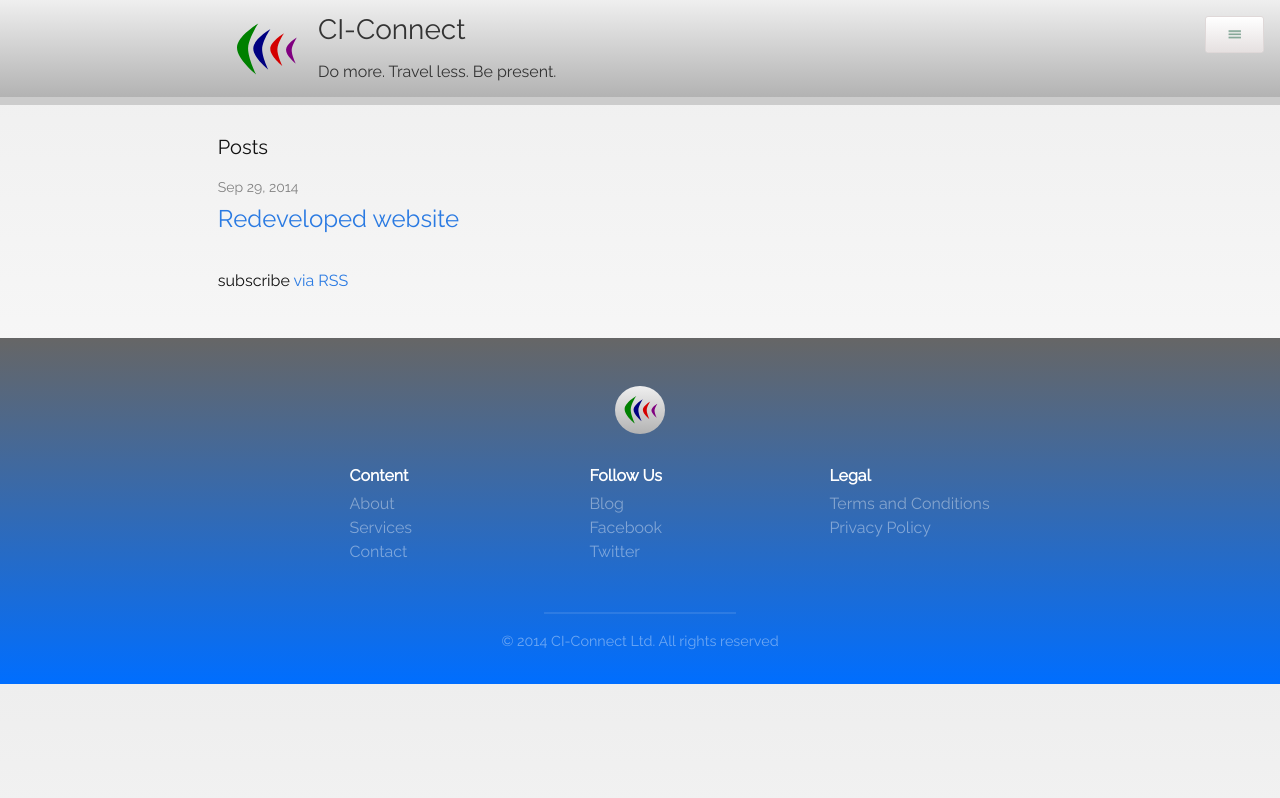
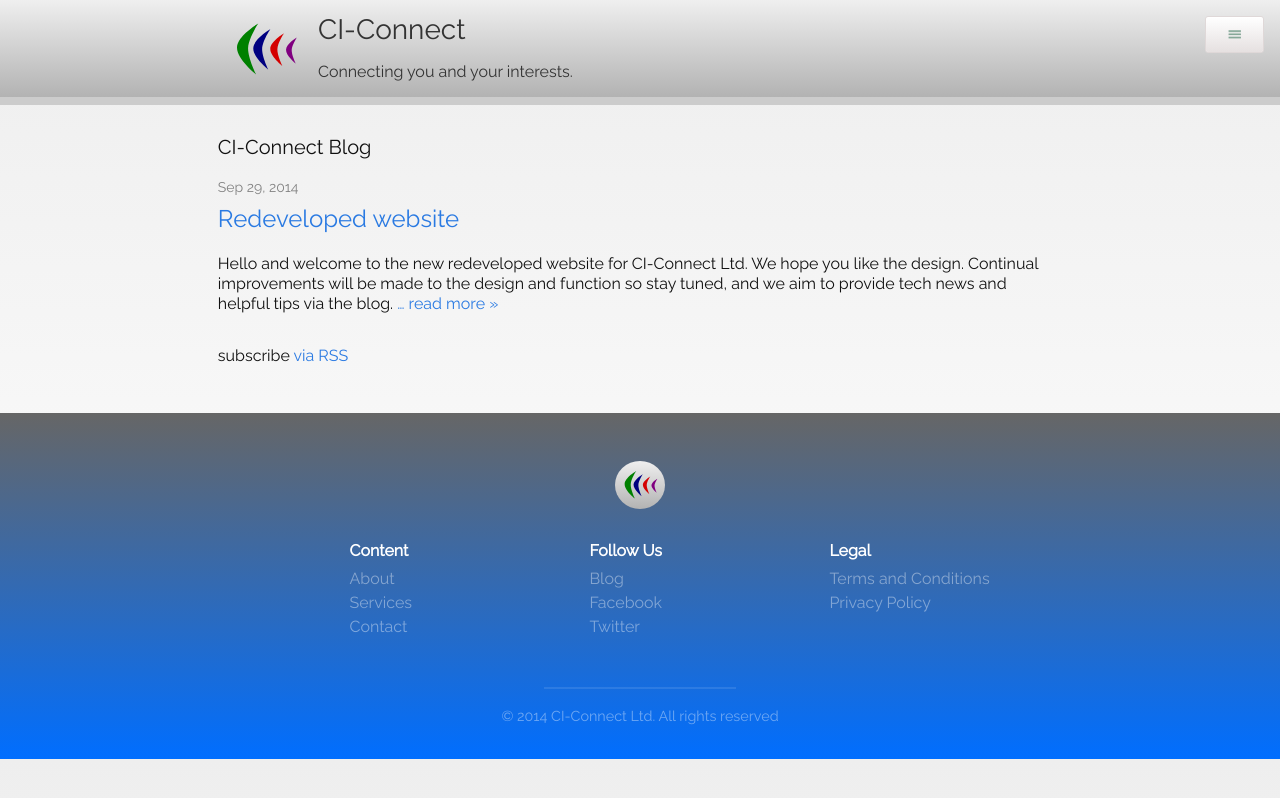
Before and after one commit to ciconnect/ciconnect.github.io, a Jekyll site: the page built from blog/index.html, in a window 1280 px wide. Shown: the top 798 px of the page. Built offline with Jekyll 4.4.1, drawn with Linux system fonts in a browser that asks for light colours.

```diff
--- a/_includes/footer.html
+++ b/_includes/footer.html
@@ -11,7 +11,7 @@
       </ul>
       <ul>
         <li><h3>Follow Us</h3></li>
-        <li><a href="javascript:void(0)">Blog</a></li>
+        <li><a href="/blog">Blog</a></li>
         <li><a href="javascript:void(0)">Facebook</a></li>
         <li><a href="javascript:void(0)">Twitter</a></li>
       </ul>
--- a/_includes/header.html
+++ b/_includes/header.html
@@ -8,7 +8,7 @@
     </div>
     <div class="site-title">
       <h3><a href="{{ site.baseurl }}/">CI-Connect</a></h3>
-      <h6 class="title-slogan">Do more. Travel less. Be present.</h6>
+      <h6 class="title-slogan">Connecting you and your interests.</h6>
     </div>
   </div>
 
--- a/_includes/nav.html
+++ b/_includes/nav.html
@@ -5,7 +5,8 @@
 
 <nav class="js-menu sliding-menu-content">
   <ul>
-    <li><a href="javascript:void(0)">Home</a></li>
+    <li><a href="/">Home</a></li>
+    <li><a href="/blog">Blog</a></li>
     <li><a href="javascript:void(0)">Services</a>
       <ul>
         <li><a href="javascript:void(0)">Video</a></li>
@@ -15,7 +16,7 @@
       </ul>
     </li>
     <li><a href="javascript:void(0)">Contact</a></li>
-    <li><a href="javascript:void(0)">About</a>
+    <li><a href="/about">About</a>
       <ul>
         <li><a href="javascript:void(0)">History</a></li>
         <li><a href="javascript:void(0)">Team</a></li>
--- /dev/null
+++ b/_sass/pages/_intro-text.scss
@@ -0,0 +1,67 @@
+.intro-text {
+  $intro-text-width: 60%;
+
+  margin-bottom: 5em;
+  margin-top: 4em;
+  text-align: center;
+
+  h2 {
+    font-family: $serif;
+    font-weight: 800;
+    margin-bottom: .3em;
+
+    @include media($large-screen) {
+      font-size: 3em;
+      margin-bottom: .4em;
+    }
+  }
+
+  h3 {
+    background: $base-accent-color;
+    color: white;
+    display: inline-block;
+    font-size: .7em;
+    font-weight: 800;
+    margin-bottom: 2em;
+    padding: 3px 8px;
+    text-transform: uppercase;
+
+    @include media($large-screen) {
+      margin-bottom: 3.3em;
+    }
+  }
+
+  h4 {
+    color: lighten($base-font-color, 20);
+    font-size: 1.3em;
+    font-weight: 300;
+    line-height: 1.4em;
+    margin: 0 auto 1em;
+
+    @include media($large-screen) {
+      font-size: 1.7em;
+      line-height: 1.35em;
+      margin: 0 auto 1em;
+      width: $intro-text-width;
+    }
+  }
+
+  p {
+    margin: auto;
+
+    @include media($large-screen) {
+      width: $intro-text-width;
+    }
+
+    a {
+      font-size: .8em;
+      font-weight: 400;
+      text-transform: uppercase;
+
+      span {
+        font-size: 1.3em;
+        line-height: 0;
+      }
+    }
+  }
+}
--- a/blog/index.html
+++ b/blog/index.html
@@ -4,7 +4,7 @@
 
 <div class="blog">
 
-  <h1 class="page-heading">Posts</h1>
+  <h1 class="page-heading">CI-Connect Blog</h1>
 
   <ul class="post-list">
     {% for post in site.posts %}
@@ -14,6 +14,10 @@
         <h2>
           <a class="post-link" href="{{ post.url | prepend: site.baseurl }}">{{ post.title }}</a>
         </h2>
+        <h6>
+          {{ post.short }}
+          <a href="{{ post.url | prepend: site.baseurl }}">&hellip; read more &raquo;</a>
+        </h6>
       </li>
     {% endfor %}
   </ul>
```
Also changed, not shown: index.html (+8 -20 lines).
